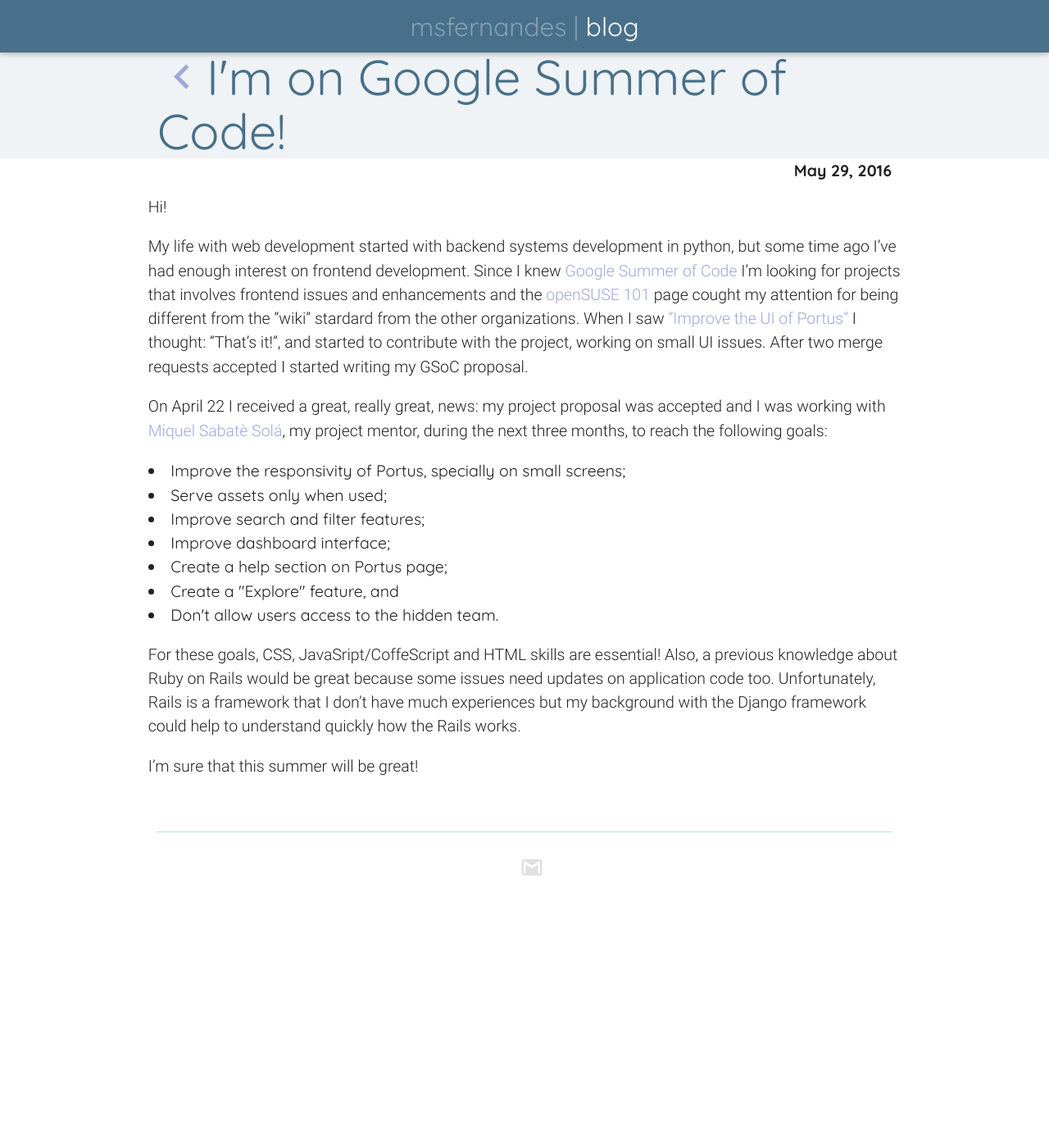
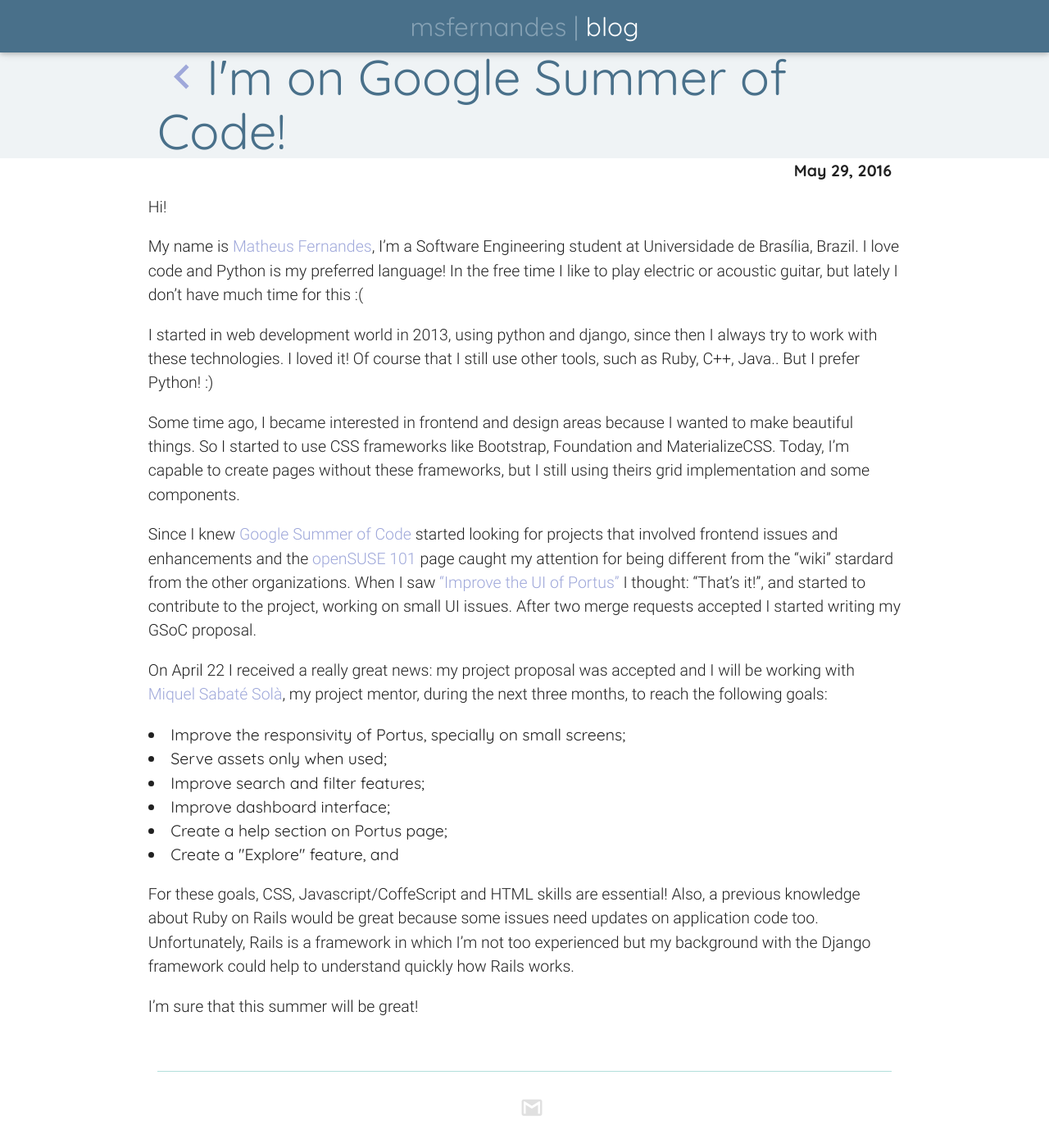
Before and after one commit to msfernandes/msfernandes.github.io, a Jekyll site: the page built from _posts/2016-05-29-GSoC.md, in a window 1280 px wide and 1400 px high, scrolled down 384 px. Shown: the whole window at 82% size. Built offline with Jekyll 4.4.1, drawn with Linux system fonts in a browser that asks for light colours; nearby versions of some CDN libraries; comment, search, counter and statistics services are not loaded; before the commit the page ends 1491 px from its top, so only the background shows below that.

Commit message:
Update 2016-05-29-GSoC.md

```diff
--- a/_posts/2016-05-29-GSoC.md
+++ b/_posts/2016-05-29-GSoC.md
@@ -9,10 +9,15 @@ permalink: /blog/:year/:month/:day/:title
 
 Hi!
 
-My life with web development started with backend systems development in python, but some time ago I've had enough interest on frontend development. Since I knew [Google Summer of Code](https://summerofcode.withgoogle.com) I'm looking for projects that involves frontend issues and enhancements and the [openSUSE 101](http://101.opensuse.org/) page cought my attention for being different from the "wiki" stardard from the other organizations. When I saw ["Improve the UI of Portus"](https://github.com/openSUSE/mentoring/issues/44) I thought: "That's it!", and started to contribute with the project, working on small UI issues. After two merge requests accepted I started writing my GSoC proposal.
+My name is [Matheus Fernandes](http://github.com/msfernandes), I’m a Software Engineering student at Universidade de Brasília, Brazil. I love code and Python is my preferred language! In the free time I like to play electric or acoustic guitar, but lately I don’t have much time for this :(
 
-On April 22 I received a great, really great, news: my project proposal was accepted and I was working with [Miquel Sabatè Solá](http://github.com/mssola), my project mentor, during the next three months, to reach the following goals:
+I started in web development world in 2013, using python and django, since then I always try to work with these technologies. I loved it! Of course that I still use other tools, such as Ruby, C++, Java.. But I prefer Python! :)
 
+Some time ago, I became interested in frontend and design areas because I wanted to make beautiful things. So I started to use CSS frameworks like Bootstrap, Foundation and MaterializeCSS. Today, I'm capable to create pages without these frameworks, but I still using theirs grid implementation and some components.
+
+Since I knew [Google Summer of Code](http://summerofcode.withgoogle.com) started looking for projects that involved frontend issues and enhancements and the [openSUSE 101](http://101.opensuse.org/) page caught my attention for being different from the “wiki” stardard from the other organizations. When I saw [“Improve the UI of Portus”](https://github.com/openSUSE/mentoring/issues/44) I thought: “That’s it!”, and started to contribute to the project, working on small UI issues. After two merge requests accepted I started writing my GSoC proposal.
+
+On April 22 I received a really great news: my project proposal was accepted and I will be working with [Miquel Sabaté Solà](http://github.com/mssola), my project mentor, during the next three months, to reach the following goals:
 
 <div class="post-list">
   <ul>
@@ -22,10 +27,9 @@ On April 22 I received a great, really great, news: my project proposal was acce
     <li>Improve dashboard interface;</li>
     <li>Create a help section on Portus page;</li>
     <li>Create a "Explore" feature, and</li>
-    <li>Don't allow users access to the hidden team.</li>
   </ul>
 </div>
 
-For these goals, CSS, JavaSript/CoffeScript and HTML skills are essential! Also, a previous knowledge about Ruby on Rails would be great because some issues need updates on application code too. Unfortunately, Rails is a framework that I don't have much experiences but my background with the Django framework could help to understand quickly how the Rails works.
+For these goals, CSS, Javascript/CoffeScript and HTML skills are essential! Also, a previous knowledge about Ruby on Rails would be great because some issues need updates on application code too. Unfortunately, Rails is a framework in which I’m not too experienced but my background with the Django framework could help to understand quickly how Rails works.
 
-I'm sure that this summer will be great!
+I’m sure that this summer will be great!
```
